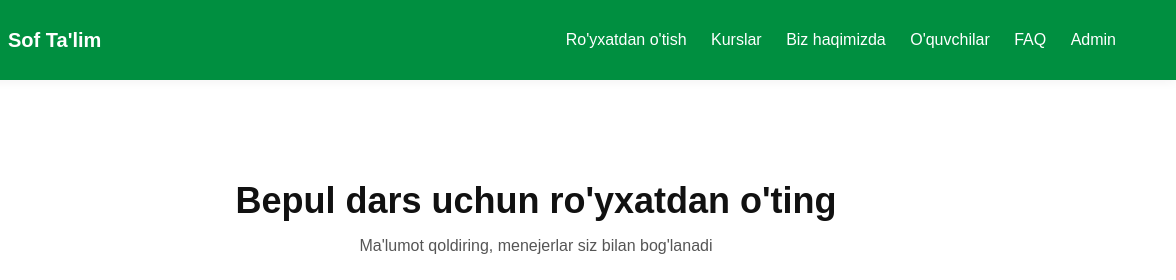
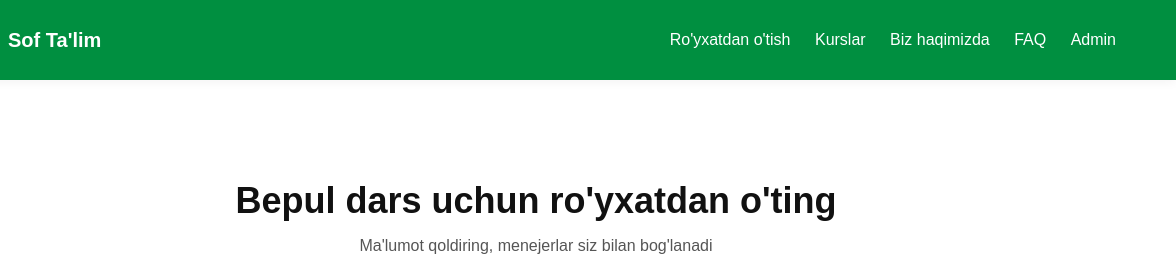
Before and after one commit to SirojiddinAhmedov/Sof-talim, a plain HTML site: page index.html in a window 1280 px wide. Shown: the top 280 px of the page, 104-1280 px from the left. Drawn offline with Linux system fonts and the light colour scheme.

Commit message:
commented html code

```diff
--- a/index.html
+++ b/index.html
@@ -20,7 +20,7 @@
 				<a href="#heroLead">Ro'yxatdan o'tish</a>
 				<a href="#coursed">Kurslar</a>
 				<a href="#aboutUs">Biz haqimizda</a>
-				<a href="#ratingBall">O'quvchilar</a>
+				<!-- <a href="#ratingBall">O'quvchilar</a> -->
 				<a href="#faq">FAQ</a>
 				<a class="adminPanel" href="/admin.html">Admin</a>
 
@@ -44,7 +44,7 @@
 			<a href="#heroLead">Home</a>
 			<a href="#coursed">Course</a>
 			<a href="#aboutUs">Biz haqimizda</a>
-			<a href="#ratingBall">O'quvchilar</a>
+			<!-- <a href="#ratingBall">O'quvchilar</a> -->
 			<a href="#faq">FAQ</a>
 							<a class="adminPanel" href="/admin.html">Admin</a>
 
```
